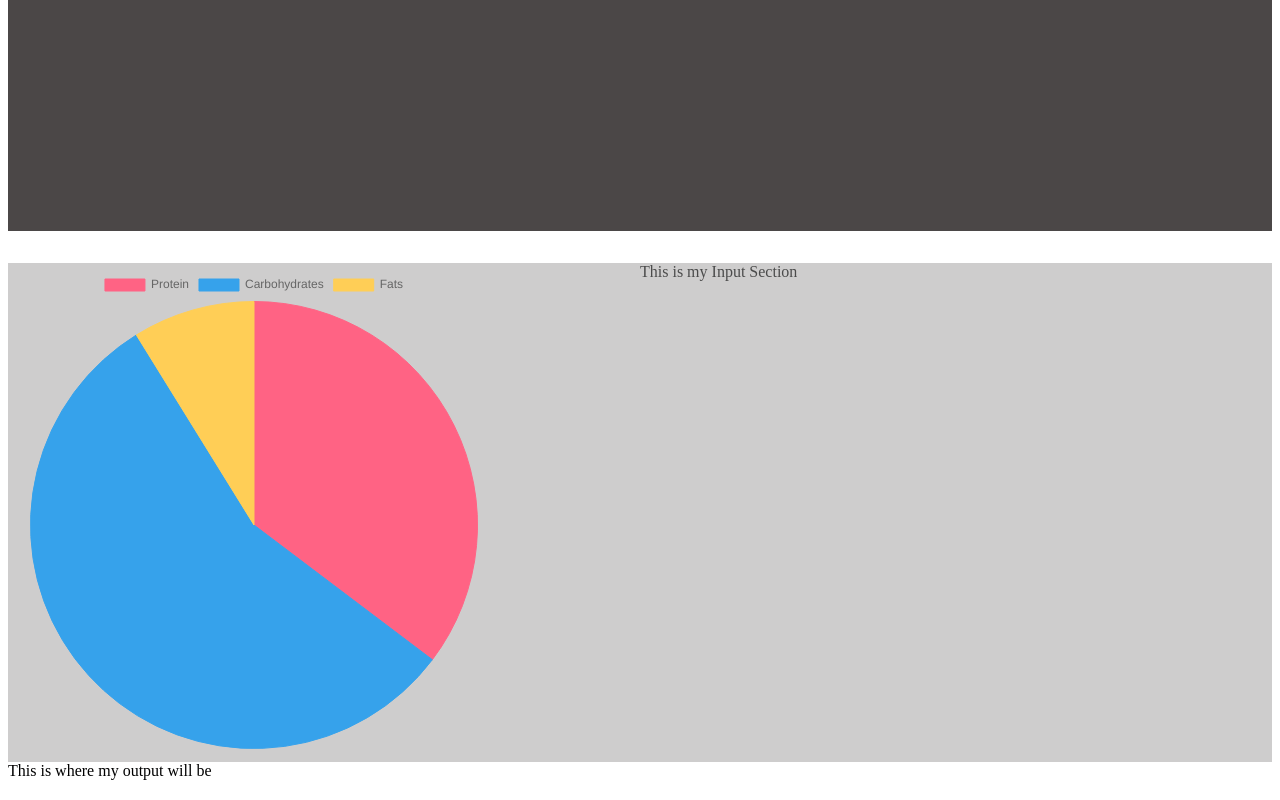
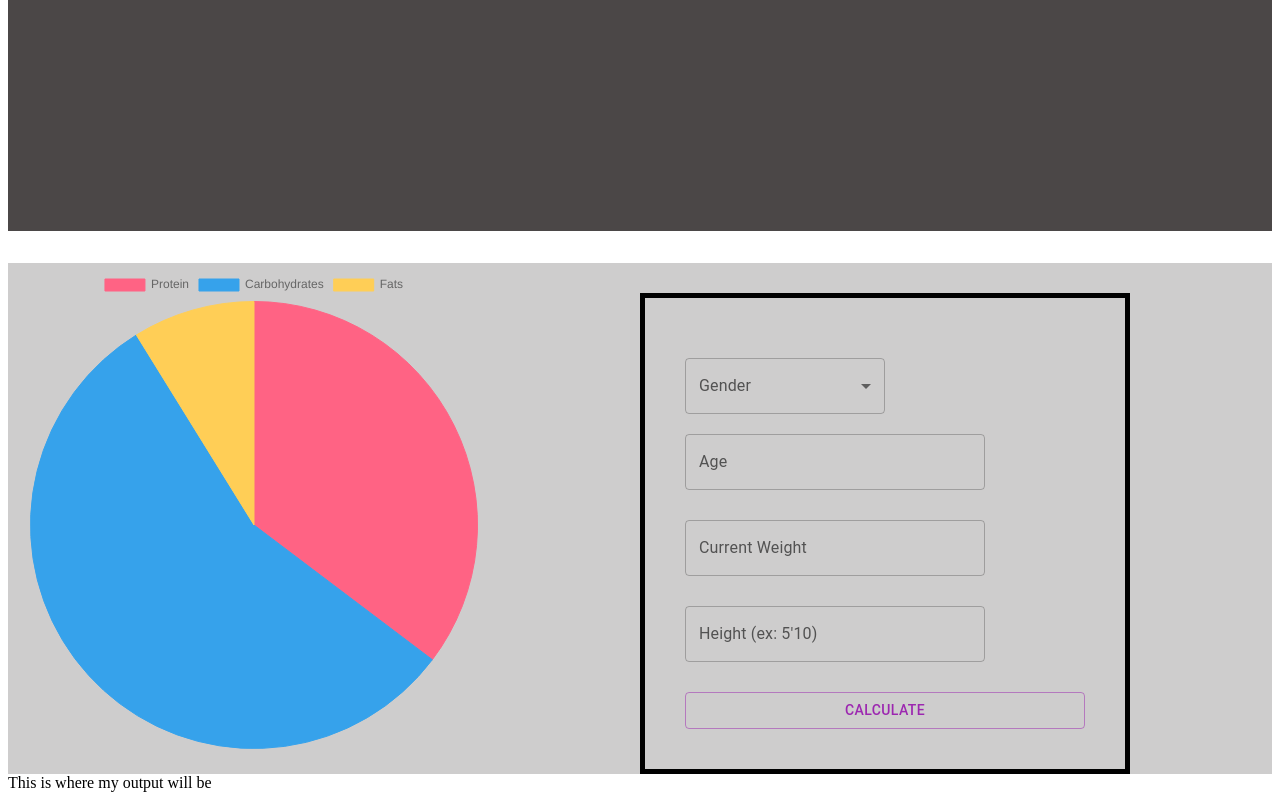
Before and after one commit to darianthao/ibulky, a React (Create React App) app: page / in a window 1280 px wide. Shown: the part 777-1577 px from the top of the page. Built offline with nearby package versions, Linux system fonts and the light colour scheme.

Commit message:
styling changes to input fields

```diff
--- a/package.json
+++ b/package.json
@@ -3,6 +3,9 @@
   "version": "0.1.0",
   "private": true,
   "dependencies": {
+    "@emotion/react": "^11.10.5",
+    "@emotion/styled": "^11.10.5",
+    "@mui/material": "^5.11.2",
     "@testing-library/jest-dom": "^5.16.5",
     "@testing-library/react": "^13.4.0",
     "@testing-library/user-event": "^13.5.0",
--- a/src/components/Calculator/InputSection/InputSection.css
+++ b/src/components/Calculator/InputSection/InputSection.css
@@ -0,0 +1,19 @@
+.InputSection{
+}
+.InputFieldsBox{
+    border: 5px solid black;
+    max-width: 400px;
+    margin-top: 30px;
+    padding: 40px;
+}
+
+.OtherInputFields {
+    display: grid;
+    grid-template-rows: 1fr 1fr 1fr;
+    margin-top: 20px;
+}
+
+.genderField{
+    margin-top: 20px;
+    width: 200px;
+}
--- a/src/components/Calculator/InputSection/InputSection.js
+++ b/src/components/Calculator/InputSection/InputSection.js
@@ -1,9 +1,46 @@
 import './InputSection.css'
+import {InputLabel, MenuItem, Select, TextField, Button, FormControl} from "@mui/material";
 
 function InputSection() {
+    let gender;
+
+    function handleChange() {
+
+    }
+
     return (
         <div className="InputSection">
-            This is my Input Section
+
+            <div className="InputFieldsBox">
+            <div className="genderField">
+                <FormControl fullWidth>
+                    <InputLabel id="demo-simple-select-label" color="secondary">Gender</InputLabel>
+                    <Select
+                        labelId="demo-simple-select-label"
+                        id="demo-simple-select"
+                        color="secondary"
+                        value={gender}
+                        label="Gender"
+                        onChange={handleChange}
+                    >
+                        <MenuItem value={"Male"}>Male</MenuItem>
+                        <MenuItem value={"Female"}>Female</MenuItem>
+                    </Select>
+                </FormControl>
+            </div>
+            <div className="OtherInputFields">
+                <TextField label="Age"
+                           color="secondary"
+                           style={{
+                               width:"300px",
+                               marginBottom: "30px",
+                           }}/>
+
+                <TextField label="Current Weight" color="secondary" style={{width: "300px"}}/>
+                <TextField label="Height (ex: 5'10)" color="secondary" style={{width: "300px"}}/>
+                <Button variant="outlined" color="secondary">Calculate</Button>
+            </div>
+            </div>
         </div>
     );
 }
```
Also changed, not shown: 1 other file (tests, documents, lock files or other folders).
